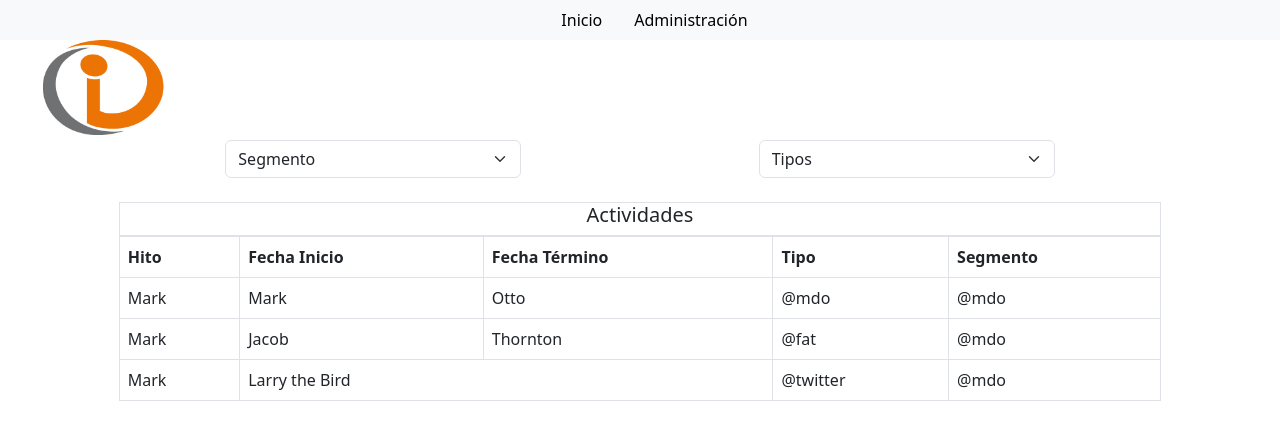
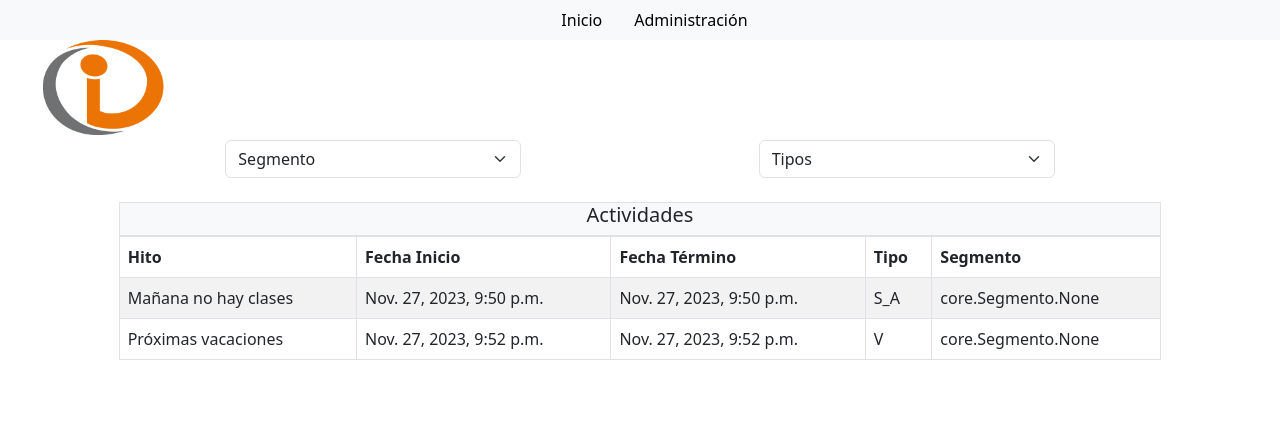
Before and after one commit to 00ght/CER3, a Django app: page / in a window 1280 px wide. Shown: the top 440 px of the page. Run offline with Django 4.2, Linux system fonts and the light colour scheme; data comes from the database, SQL or seed files in the repository; both versions use the stored data as it was after the commit; some libraries are stand-ins or nearby versions.

Commit message:
Eventos agregados a las tablas y otros detalles

```diff
--- a/core/models.py
+++ b/core/models.py
@@ -17,8 +17,8 @@ class Segmento(models.Model):
 
 class User(AbstractUser):
     segmento=models.ForeignKey(Segmento,null=True, on_delete=models.CASCADE)
-    def __str__(self) -> str:
-        return self.nombre
+    '''def __str__(self) -> str:
+        return self.segmento''' #con esto no deja crear usuarios
 
 class Evento(models.Model):
     fecha_inicio = models.DateTimeField(auto_now_add=False)
--- a/core/templates/base.html
+++ b/core/templates/base.html
@@ -41,7 +41,7 @@
                 <select class="form-select " aria-label="Default select example">
                   <option selected> Segmento</option>
                   {% for segmento in segmentos %}
-                    <option  value={{segmento.nombre}} {% if segmento_eleguido == segmento.nombre %} selected {% endif %} >
+                    <option  value={{segmento.nombre}} {% if segmento_elegido == segmento.nombre %} selected {% endif %} >
                     {{segmento.nombre}}</option>
                   {% endfor %}
                 </select>
@@ -51,7 +51,7 @@
               <select class="form-select " aria-label="Default select example">
                 <option selected> Tipos</option>
                 {% for tipo in tipos %}
-                  <option  value={{tipo}} {% if tipo_eleguido == tipo %} selected {% endif %} >
+                  <option  value={{tipo}} {% if tipo_elegido == tipo %} selected {% endif %} >
                   {{tipo.1}}</option>
                 {% endfor %}
               </select>
@@ -62,10 +62,10 @@
         <div class="row">
             <div class="col-1"></div>
             <div class="col-10">
-              <div class="fondo text-center border">
+              <div class="text-center border bg-light">
                 <h5>Actividades</h5>
               </div>
-                <table class="table table-bordered">
+                <table class="table table-bordered table-striped table-hover">
                     <thead>
                       <tr>
                         <th scope="col">Hito</th>
@@ -76,26 +76,15 @@
                       </tr>
                     </thead>
                     <tbody>
-                      <tr>
-                        <td>Mark</td>
-                        <td>Mark</td>
-                        <td>Otto</td>
-                        <td>@mdo</td>
-                        <td>@mdo</td>
-                      </tr>
-                      <tr>
-                        <td>Mark</td>
-                        <td>Jacob</td>
-                        <td>Thornton</td>
-                        <td>@fat</td>
-                        <td>@mdo</td>
-                      </tr>
-                      <tr>
-                        <td>Mark</td>
-                        <td colspan="2">Larry the Bird</td>
-                        <td>@twitter</td>
-                        <td>@mdo</td>
-                      </tr>
+                        {%for evento in eventos %}
+                        <tr>
+                          <td>{{evento.Titulo}}</td>
+                          <td>{{evento.fecha_inicio}}</td>
+                          <td>{{evento.fecha_termino}}</td>
+                          <td>{{evento.Tipo}}</td>
+                          <td>{{evento.Segmento}}</td>
+                        </tr>
+                        {% endfor %}
                     </tbody>
                   </table>
             </div>
--- a/core/views.py
+++ b/core/views.py
@@ -9,9 +9,10 @@ def index(request):
         "title": title,
         'segmentos_totales': Segmento.objects.count(),
         'segmentos': Segmento.objects.all(),
-        'segmento_eleguido': request.GET.get('segmento'),
+        'segmento_elegido': request.GET.get('segmento'),
         'tipos': Evento.TIPO_CHOICES,
-        'tipo_eleguido': request.GET.get('Evento.Tipo')
+        'tipo_elegido': request.GET.get('Evento.Tipo'),
+        'eventos': Evento.objects.all()
     }
 
     return render(request, 'base.html', data)
```
Also changed, not shown: db.sqlite3.
